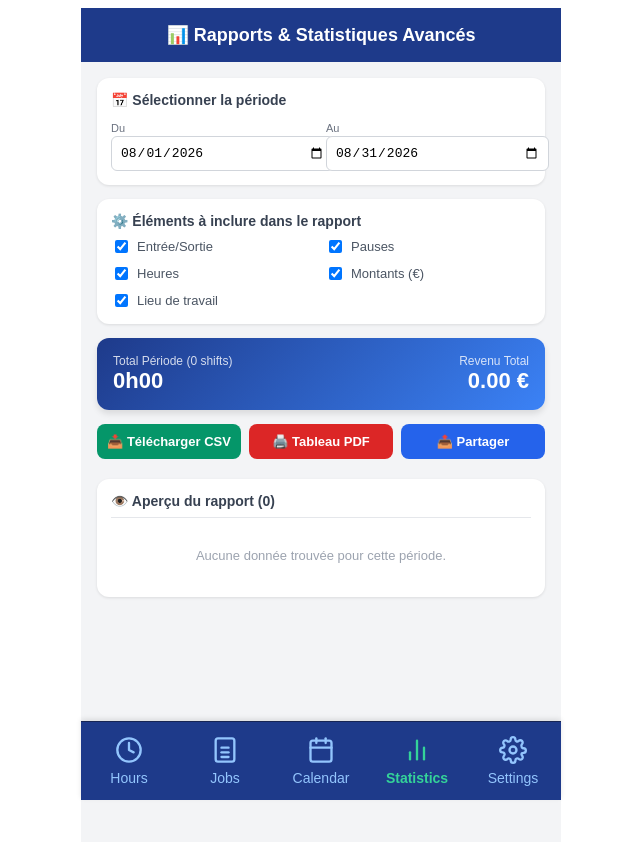
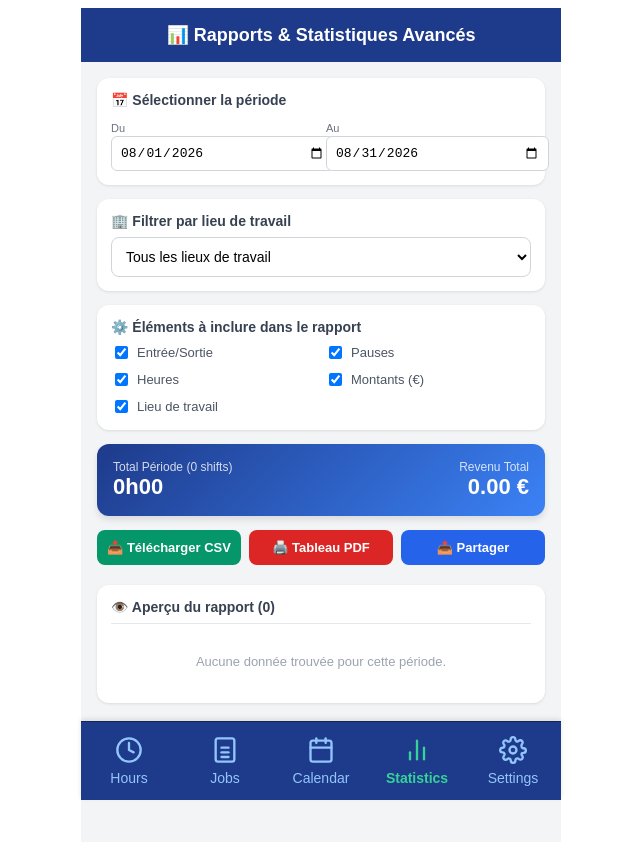
Before and after one commit to NminaN85/Monshift, a Next.js app: page /stats in a window 1280 px wide. Shown: the top 842 px of the page, without its empty margins (319-959 px from the left). Built offline with nearby package versions, Linux system fonts and the light colour scheme.

Commit message:
Update page.tsx

```diff
--- a/src/app/stats/page.tsx
+++ b/src/app/stats/page.tsx
@@ -23,6 +23,8 @@ const texts: Record<string, any> = {
   fr: {
     title: "Rapports & Statistiques Avancés",
     selectPeriod: "Sélectionner la période",
+    selectJobFilter: "Filtrer par lieu de travail",
+    allJobs: "Tous les lieux de travail",
     from: "Du",
     to: "Au",
     includeElements: "Éléments à inclure dans le rapport",
@@ -47,6 +49,8 @@ const texts: Record<string, any> = {
   en: {
     title: "Advanced Reports & Stats",
     selectPeriod: "Select Period",
+    selectJobFilter: "Filter by workplace",
+    allJobs: "All workplaces",
     from: "From",
     to: "To",
     includeElements: "Elements to include in the report",
@@ -71,6 +75,8 @@ const texts: Record<string, any> = {
   ar: {
     title: "التقارير والإحصائيات المتقدمة",
     selectPeriod: "تحديد الفترة الزمنية",
+    selectJobFilter: "فلترة حسب مكان العمل",
+    allJobs: "جميع أماكن العمل",
     from: "من تاريخ",
     to: "إلى تاريخ",
     includeElements: "العناصر المراد تضمينها في التقرير",
@@ -102,6 +108,8 @@ export default function StatsPage() {
 
   const [startDate, setStartDate] = useState("");
   const [endDate, setEndDate] = useState("");
+  const [selectedJobFilter, setSelectedJobFilter] = useState("ALL"); // فلتر مكان العمل
+
   const [includeTime, setIncludeTime] = useState(true);
   const [includeBreaks, setIncludeBreaks] = useState(true);
   const [includeMoney, setIncludeMoney] = useState(true);
@@ -177,7 +185,7 @@ export default function StatsPage() {
     return { netMins, formattedTime, amount, job };
   };
 
-  // تحويل وتحاهل التوافقية القديمة والجديدة لاستخراج كافة الورديات في الفترة المحددة
+  // تصفية الورديات حسب التاريخ وحسب مكان العمل المختار
   const getFilteredShifts = () => {
     let allShifts: { date: string; shift: ShiftRecord }[] = [];
 
@@ -202,6 +210,11 @@ export default function StatsPage() {
         }
       }
     });
+
+    // تطبيق فلتر مكان العمل (Job Filter)
+    if (selectedJobFilter !== "ALL") {
+      allShifts = allShifts.filter(({ shift }) => shift.jobId === selectedJobFilter);
+    }
 
     return allShifts.sort((a, b) => a.date.localeCompare(b.date));
   };
@@ -386,6 +399,7 @@ export default function StatsPage() {
 
       <div style={{ padding: "16px" }}>
 
+        {/* صندوق تحديد المدة */}
         <div style={{ background: "white", padding: "14px", borderRadius: "12px", boxShadow: "0 1px 3px rgba(0,0,0,0.1)", marginBottom: "14px" }}>
           <div style={{ fontWeight: "bold", fontSize: "14px", color: "#374151", marginBottom: "10px" }}>📅 {t.selectPeriod}</div>
           <div style={{ display: "flex", gap: "10px" }}>
@@ -410,6 +424,22 @@ export default function StatsPage() {
           </div>
         </div>
 
+        {/* فلتر مكان العمل (Job Filter) */}
+        <div style={{ background: "white", padding: "14px", borderRadius: "12px", boxShadow: "0 1px 3px rgba(0,0,0,0.1)", marginBottom: "14px" }}>
+          <div style={{ fontWeight: "bold", fontSize: "14px", color: "#374151", marginBottom: "8px" }}>🏢 {t.selectJobFilter}</div>
+          <select
+            value={selectedJobFilter}
+            onChange={(e) => setSelectedJobFilter(e.target.value)}
+            style={{ width: "100%", padding: "10px", borderRadius: "8px", border: "1px solid #d1d5db", fontSize: "14px", background: "white", outline: "none" }}
+          >
+            <option value="ALL">{t.allJobs}</option>
+            {jobs.map(job => (
+              <option key={job.id} value={job.id}>{job.name} ({job.rate} {currencySymbol}/h)</option>
+            ))}
+          </select>
+        </div>
+
+        {/* خيارات عناصر التقرير */}
         <div style={{ background: "white", padding: "14px", borderRadius: "12px", boxShadow: "0 1px 3px rgba(0,0,0,0.1)", marginBottom: "14px" }}>
           <div style={{ fontWeight: "bold", fontSize: "14px", color: "#374151", marginBottom: "8px" }}>⚙️ {t.includeElements}</div>
           <div style={{ display: "grid", gridTemplateColumns: "1fr 1fr", gap: "8px", fontSize: "13px", color: "#4b5563" }}>
@@ -431,6 +461,7 @@ export default function StatsPage() {
           </div>
         </div>
 
+        {/* الملخص */}
         <div style={{ background: "linear-gradient(135deg, #1e3a8a 0%, #3b82f6 100%)", color: "white", padding: "16px", borderRadius: "12px", marginBottom: "14px", display: "flex", justifyContent: "space-between", alignItems: "center", boxShadow: "0 4px 6px rgba(0,0,0,0.1)" }}>
           <div>
             <div style={{ fontSize: "12px", opacity: 0.8 }}>{t.totalPeriod} ({totals.shiftsCount} shifts)</div>
@@ -442,6 +473,7 @@ export default function StatsPage() {
           </div>
         </div>
 
+        {/* أزرار التصدير */}
         <div style={{ display: "flex", gap: "8px", marginBottom: "20px" }}>
           <button
             onClick={handleExportCSV}
@@ -463,6 +495,7 @@ export default function StatsPage() {
           </button>
         </div>
 
+        {/* معاينة حية */}
         <div style={{ background: "white", padding: "14px", borderRadius: "12px", boxShadow: "0 1px 3px rgba(0,0,0,0.1)" }}>
           <div style={{ fontWeight: "bold", fontSize: "14px", color: "#374151", marginBottom: "10px", borderBottom: "1px solid #e5e7eb", paddingBottom: "8px" }}>
             👁️ {t.previewTitle} ({filteredShifts.length})
```
